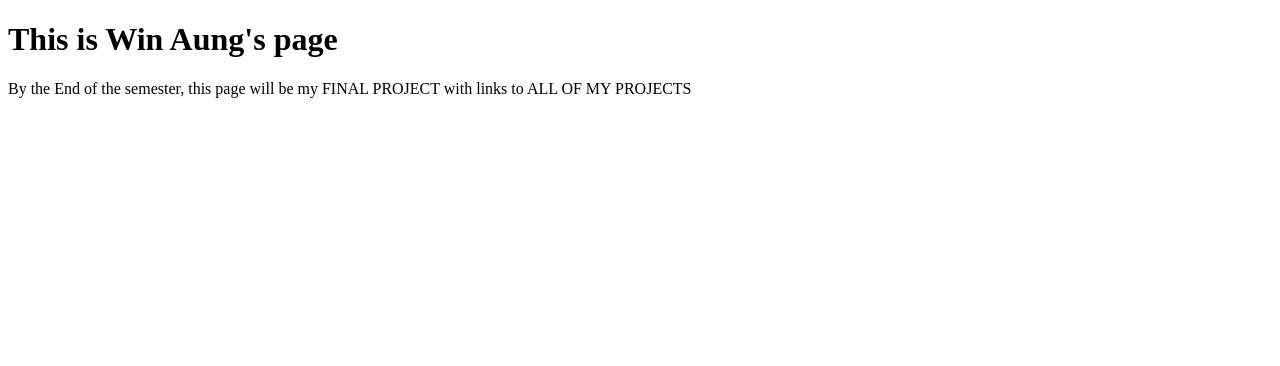
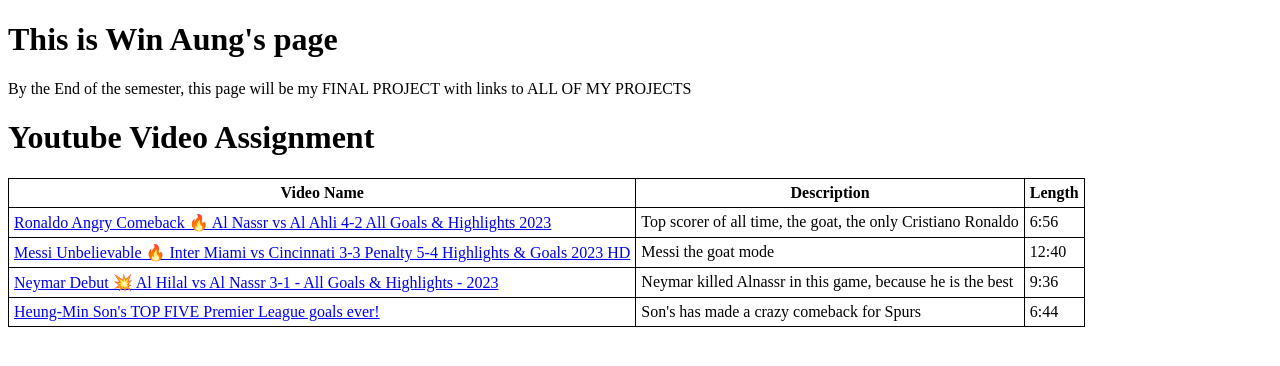
Before and after one commit to winaung1/C1430, a plain HTML site: page index.html in a window 1280 px wide. Drawn offline with Linux system fonts and the light colour scheme.

Commit message:
youtube assignment

```diff
--- a/index.html
+++ b/index.html
@@ -4,9 +4,65 @@
     <meta charset="UTF-8">
     <meta name="viewport" content="width=device-width, initial-scale=1.0">
     <title>C1430</title>
+    <style>
+        tr, td, th{
+            border: 1px solid black;
+            padding: 5px;
+        }
+    </style>
 </head>
 <body>
     <h1>This is Win Aung's page</h1>
-<p>By the End of the semester, this page will be my FINAL PROJECT with links to ALL OF MY PROJECTS</p>
+    <p>By the End of the semester, this page will be my FINAL PROJECT with links to ALL OF MY PROJECTS</p>
+
+    <h1>Youtube Video Assignment</h1>
+    <table style="border: 1px solid black; border-collapse: collapse;">
+        <tr>
+            <th>Video Name</th>
+            <th>Description</th>
+            <th>Length</th>
+        </tr>
+        <tr>
+            <td>
+                <a href="https://www.youtube.com/watch?v=Q5_vIMk98dA&t=19s">
+
+                    Ronaldo Angry Comeback 🔥 Al Nassr vs Al Ahli 4-2 All Goals & Highlights 2023</a>
+            </td>
+            <td>
+            Top scorer of all time, the goat, the only Cristiano Ronaldo
+            </td>
+            <td>6:56</td>
+        </tr>
+        <tr>
+            <td>
+                <a href="https://www.youtube.com/watch?v=xkl9ajB3yHA">Messi Unbelievable 🔥 Inter Miami vs Cincinnati 3-3 Penalty 5-4 Hіghlіghts & Goals 2023 HD
+                </a>
+            </td>
+            <td>
+            Messi the goat mode
+            </td>
+            <td>12:40</td>
+        </tr>
+        <tr>
+            <td>
+                <a href="https://www.youtube.com/watch?v=pNf6_FztHCU">Neymar Debut 💥 Al Hilal vs Al Nassr 3-1 - All Goals & Highlights - 2023</a>
+            </td>
+            <td>
+            Neymar killed Alnassr in this game, because he is the best
+            </td>
+            <td>9:36</td>
+        </tr>
+
+        <tr>
+            <td>
+                <a href="https://www.youtube.com/watch?v=ahPdfGBLGBo">Heung-Min Son's TOP FIVE Premier League goals ever!</a>
+            </td>
+            <td>
+            Son's has made a crazy comeback for Spurs
+            </td>
+            <td>6:44</td>
+        </tr>
+
+    </table>
 </body>
 </html>
```
